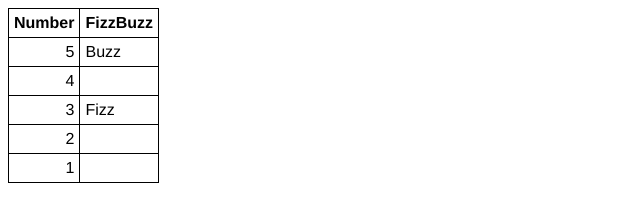
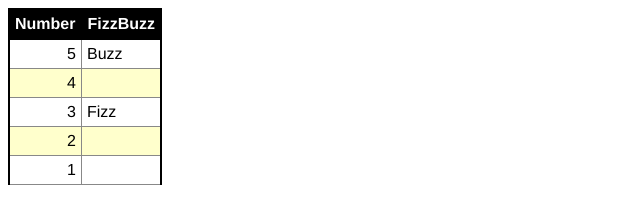
Before and after one commit to Irishgirl/fizzbuzz, a plain HTML site: page index.html in a window 1280 px wide. Both pictures are taken after a click on the button "FizzBuzz!". Shown: the whole page, without its empty margins (0-640 px from the left). Drawn offline with Linux system fonts and the light colour scheme.

Commit message:
added row shading, and content :before and :after

```diff
--- a/css/fizzbuzz.css
+++ b/css/fizzbuzz.css
@@ -11,14 +11,39 @@ button {
   display: none;
 }
 
+.fizz:before {
+  content: "Fizz";
+}
+
+.buzz:after {
+  content: "Buzz";
+}
+
 table {
   border-collapse: collapse;
 }
 
 th, td {
   padding: 5px;
-  border: solid 1px black;
+  border: 1px solid #888;
   font-family: Helvetica, sans-serif;
+}
+
+th {
+  background-color: #000;
+  color: #fff;
+  border: 2px solid black;
+}
+
+td:nth-child(odd) {
+  border-left: 2px solid black;
+}
+
+td:nth-child(even) {
+  border-right: 2px solid black;
+}
+tr:nth-child(even) {
+  background-color: #ffc;
 }
 
 td:first-child {
```
